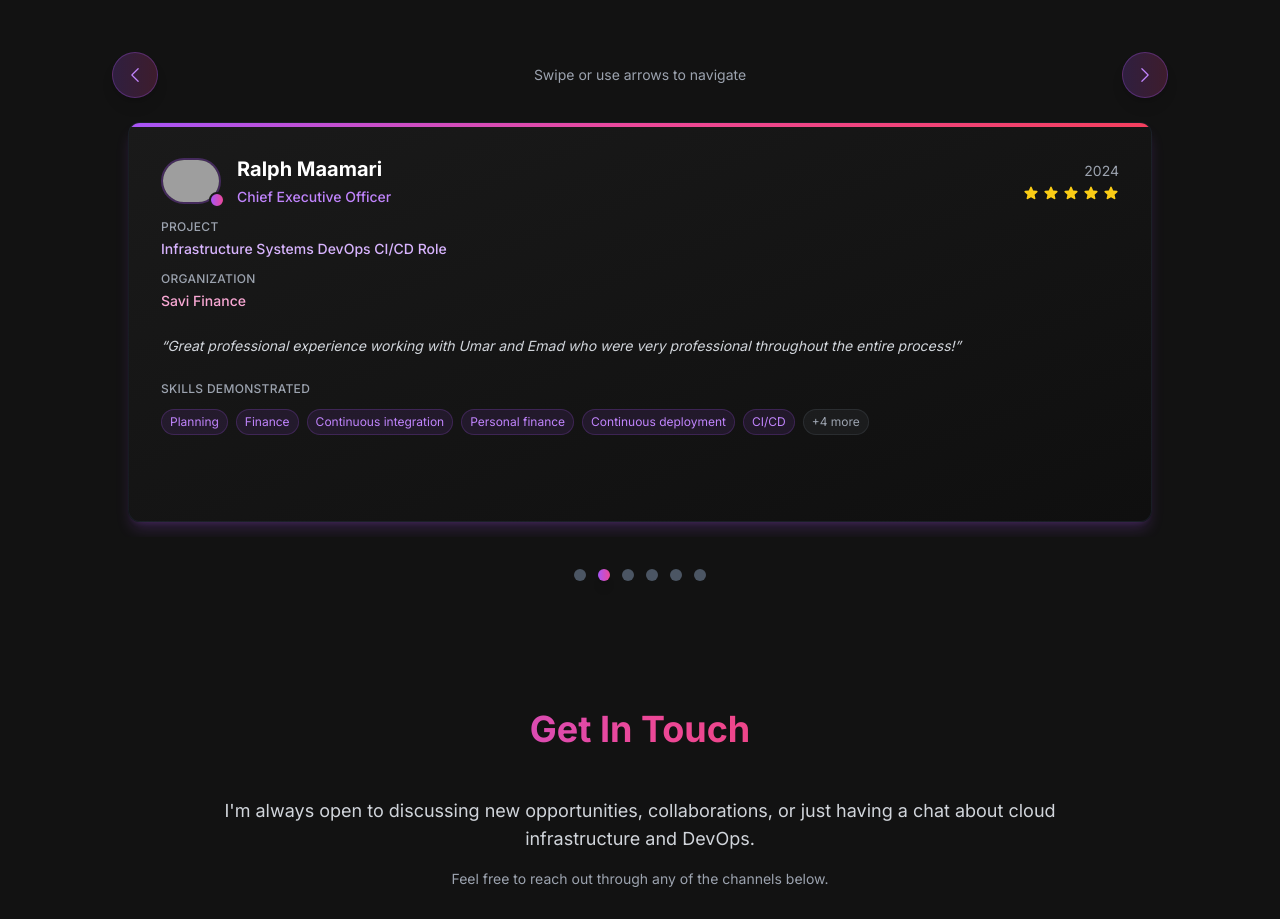
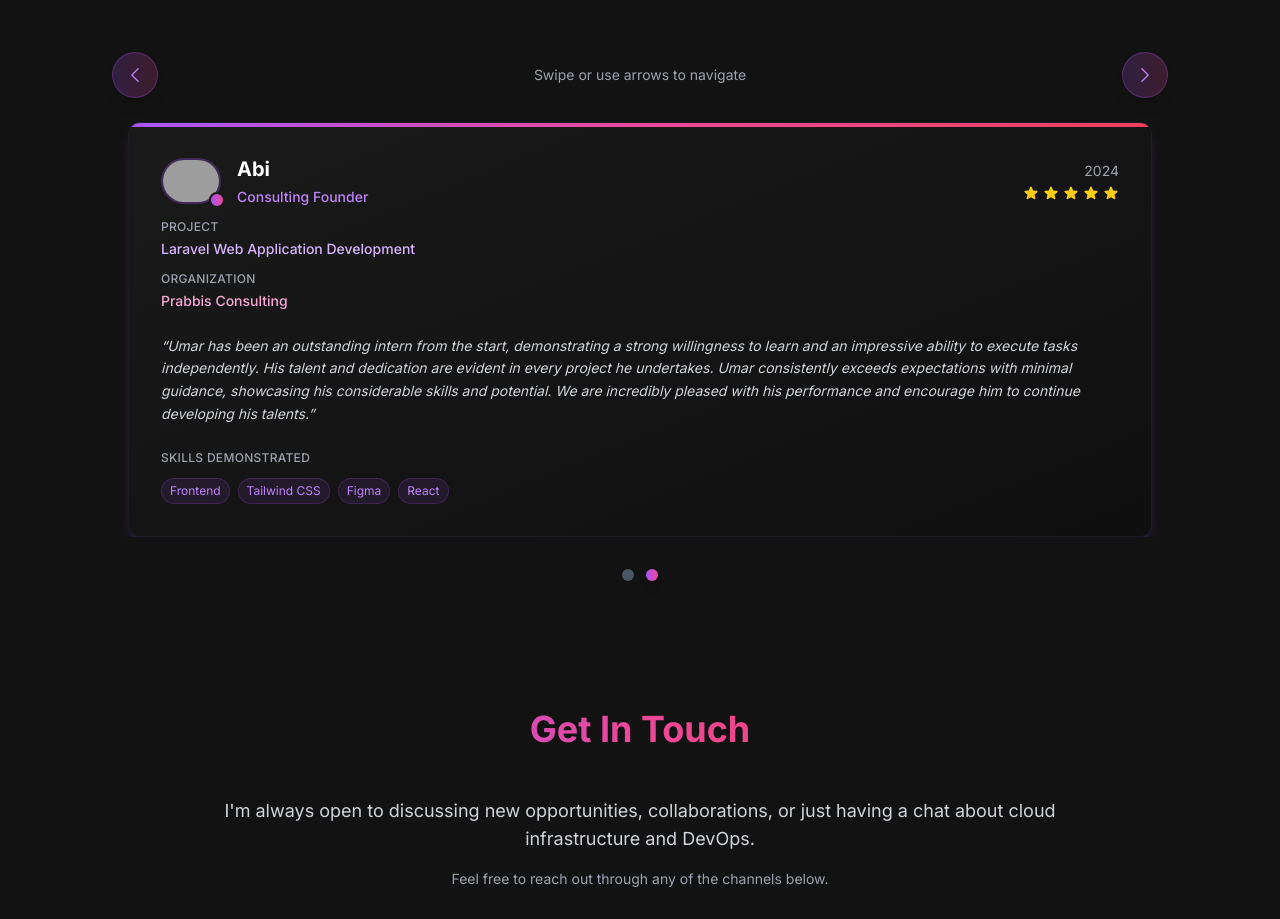
Before and after one commit to umar11b/personal-website, a Next.js app in the folder frontend/: page / in a window 1280 px wide. Shown: the part 3320-4239 px from the top of the page. Built offline with nearby package versions, Linux system fonts and the light colour scheme; grey boxes are pictures that could not be loaded.

Commit message:
changed some text

```diff
--- a/frontend/src/app/components/EndorsementsSection.jsx
+++ b/frontend/src/app/components/EndorsementsSection.jsx
@@ -11,7 +11,7 @@ import Image from "next/image";
 const endorsementsData = [
   {
     name: "Anas Khan",
-    title: "Software Engineer",
+    title: "Founding Software Engineer",
     date: "2025",
     feedback:
       "Umar is a passionate aspiring Cloud Engineer, who wants to learn and apply his skills. He was great to have on the team and was very curious about different technologies. He took initiative to set up logging for our applications, which helped us gain important insights on how our services were running.",
@@ -29,84 +29,6 @@ const endorsementsData = [
     organization: "Learning Mode AI",
     image:
       "https://riipen-platform2-ca-central-1-production.s3.ca-central-1.amazonaws.com/uploads/company/30487/avatar/large-2f3f74be7597e48e342ba2ed40b95454.jpeg",
-  },
-  {
-    name: "Ralph Maamari",
-    title: "Chief Executive Officer",
-    date: "2024",
-    feedback:
-      "Great professional experience working with Umar and Emad who were very professional throughout the entire process!",
-    tags: [
-      "Planning",
-      "Finance",
-      "Continuous integration",
-      "Personal finance",
-      "Continuous deployment",
-      "CI/CD",
-      "DevOps",
-      "Scalability",
-      "Software as a Service (SaaS)",
-      "Automation",
-    ],
-    project: "Infrastructure Systems DevOps CI/CD Role",
-    organization: "Savi Finance",
-    image:
-      "https://riipen-platform2-ca-central-1-production.s3.ca-central-1.amazonaws.com/uploads/company/5174/avatar/large-a1dd068adde9b2b334b9b2caa499d241.png",
-  },
-  {
-    name: "Imran Nathani",
-    title: "Operations Manager",
-    date: "2024",
-    feedback:
-      "Your strong teamwork and communication skills have contributed greatly to the overall success of our projects. Well done!",
-    tags: [
-      "Diabetes mellitus",
-      "Slack (software)",
-      "Google Sheets",
-      "Communication",
-      "Automatic updates",
-      "Data sharing",
-      "Mailchimp",
-      "Workflow management",
-    ],
-    project:
-      "Integration of Ticketspice, Mailchimp, Slack, and Google Sheets for I Challenge Diabetes",
-    organization: "I Challenge Diabetes",
-    image:
-      "https://riipen-platform2-ca-central-1-production.s3.ca-central-1.amazonaws.com/uploads/company/19045/avatar/large-75ab9a5c-b059-4e39-9d72-3fd7ebadd5b8.jpeg",
-  },
-  {
-    name: "James Rhule",
-    title: "Managing Partner",
-    date: "2024",
-    feedback: "Good work, thanks for the help!",
-    tags: [
-      "Notification systems",
-      "Service development",
-      "User profile",
-      "Management",
-    ],
-    project: "Backend Systems Lead",
-    organization: "Project: Human City",
-    image:
-      "https://riipen-platform2-ca-central-1-production.s3.ca-central-1.amazonaws.com/uploads/company/18949/avatar/large-4a5d8d90-fc94-4dd4-9ac3-7e932daf4eb9.png",
-  },
-  {
-    name: "Kurtis Cicalo",
-    title: "CEO",
-    date: "2024",
-    feedback: "Great to work with.",
-    tags: [
-      "Regression testing",
-      "Scenario testing",
-      "Language model",
-      "Integrity testing",
-      "Vulnerability",
-    ],
-    project: "LLM Integration Security and Content Integrity Testing",
-    organization: "Voiceflip Technologies Inc",
-    image:
-      "https://riipen-platform2-ca-central-1-production.s3.ca-central-1.amazonaws.com/uploads/company/17710/avatar/large-48c8695a-c051-49d0-aa85-f836b09cc497.jpeg",
   },
   {
     name: "Abi",
```
